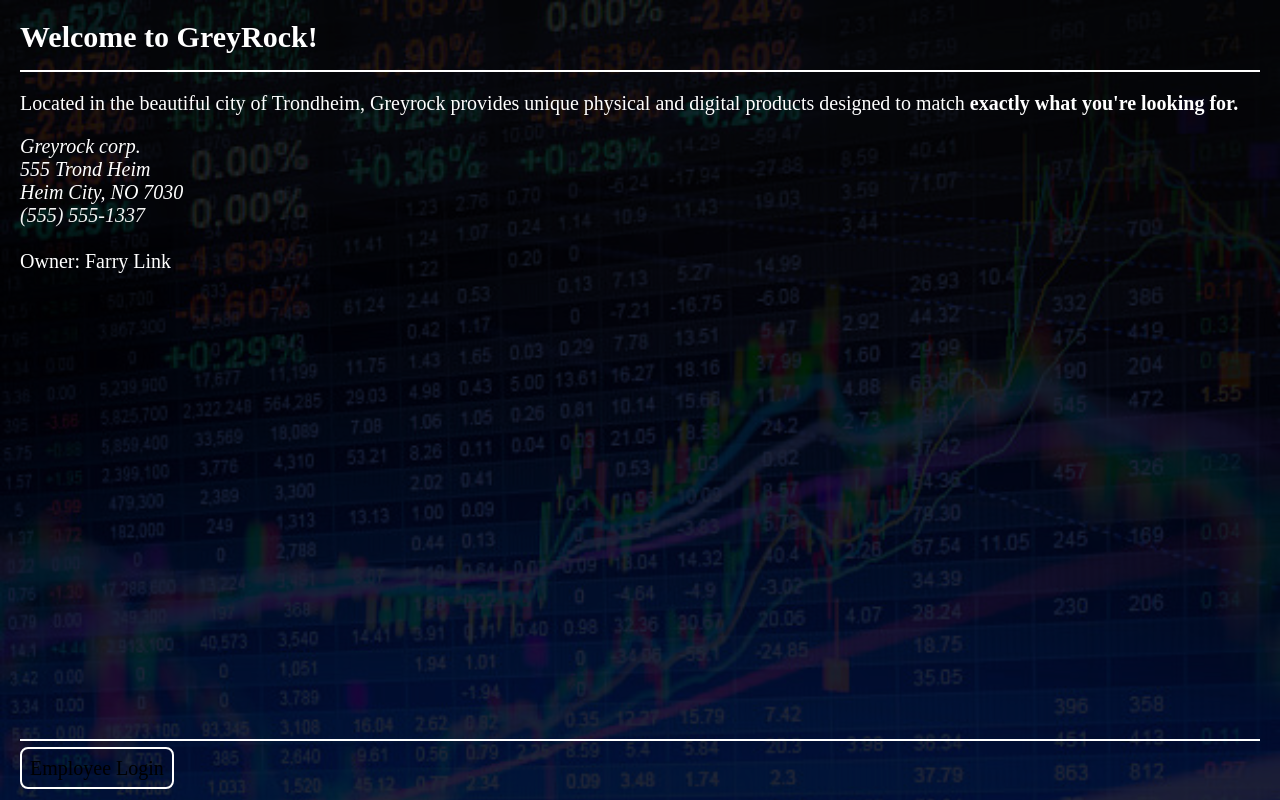
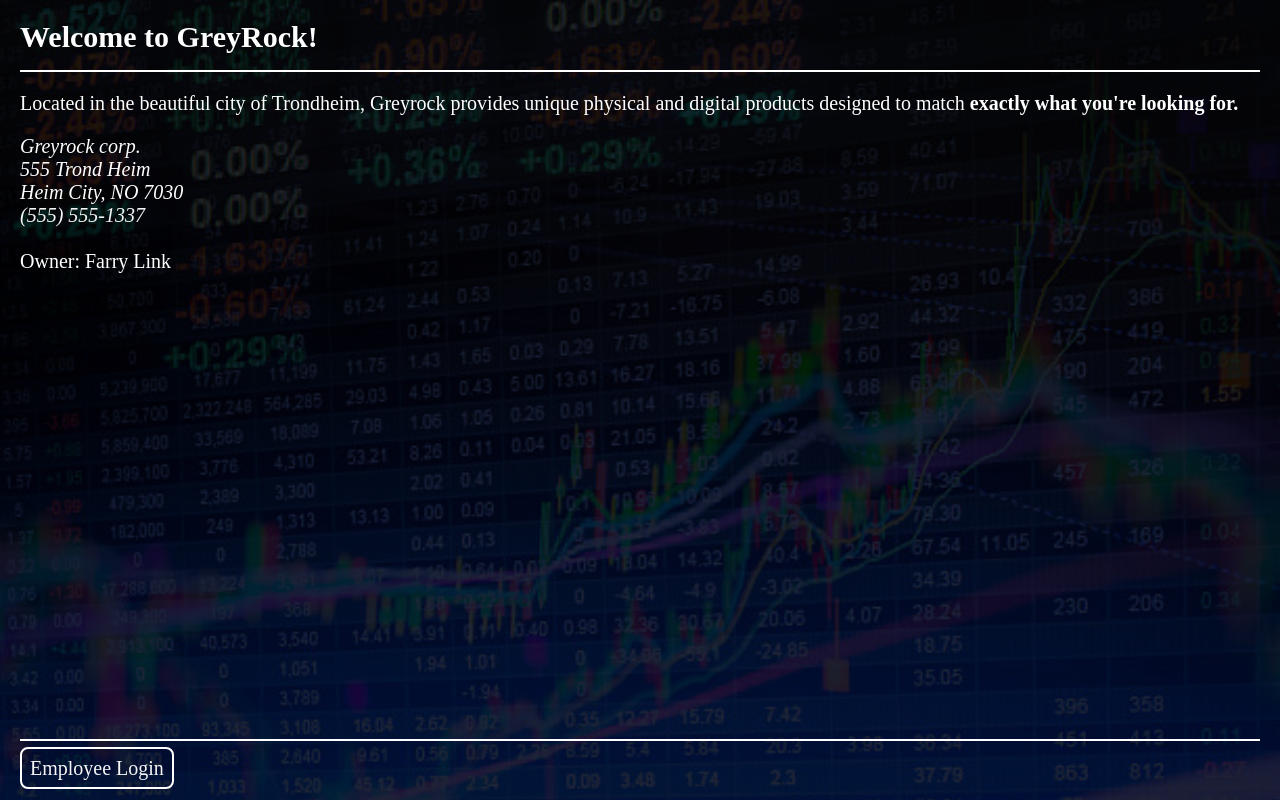
Before and after one commit to Jonassundt/GreyRock, a React (Create React App) app: page / in a window 1280 px wide. Built offline with nearby package versions, Linux system fonts and the light colour scheme.

Commit message:
CSS links modified

```diff
--- a/src/index.css
+++ b/src/index.css
@@ -420,7 +420,7 @@ tr {
   border-radius: 8px;
   padding: 8px;
   text-decoration: none;  /* This will remove the underline from the link */
-  color: black;
+  /* color: black;   */
   /* This will set the text color */
 }
 
```
